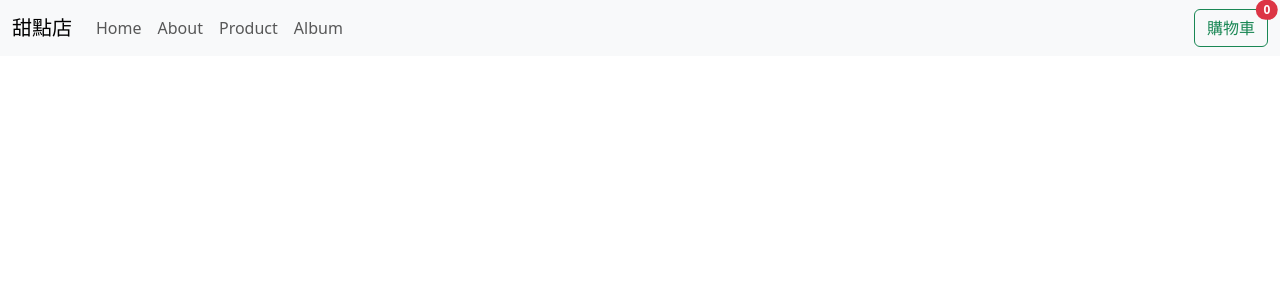
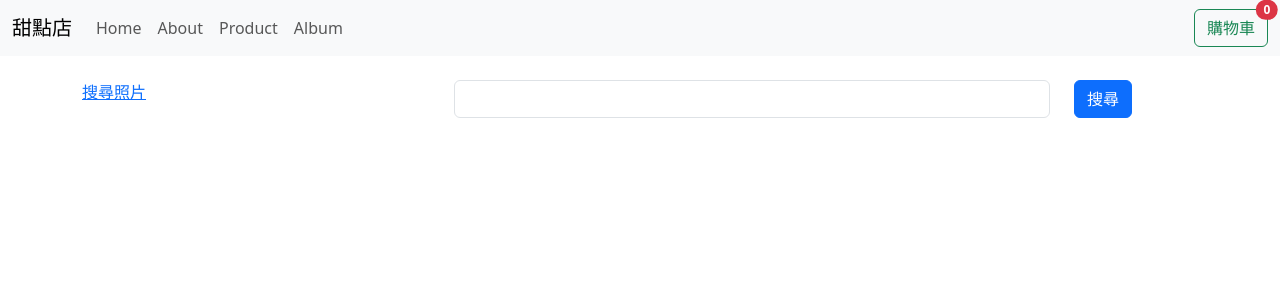
Before and after one commit to its22dev/react-22-final-project, a React (Create React App) app: page /album/search in a window 1280 px wide. Shown: the top 300 px of the page. Built offline with nearby package versions, Linux system fonts and the light colour scheme.

Commit message:
fix: add search and pass data

```diff
--- a/src/assets/_utilities.scss
+++ b/src/assets/_utilities.scss
@@ -7,3 +7,8 @@
    height: 50px;
    object-fit: cover;
 }
+.img-thumbnail{
+  width: 150px;
+  height: 150px;
+  object-fit: cover;
+}
--- a/src/compenents/Container.js
+++ b/src/compenents/Container.js
@@ -4,6 +4,9 @@ import About from './pages/About'
 import ProductList from './pages/ProductList';
 import Album from './pages/Album';
 import AlbumIndex from './pages/album/AlbumIndex';
+import AlbumPhoto from './pages/album/AlbumPhoto';
+import AlbunSearch from './pages/album/AlbumSearch';
+
 
 const Container = ({ }) => {
   return <div className="container mt-4">
@@ -14,6 +17,8 @@ const Container = ({ }) => {
         <Route path='/products' element={<ProductList />} />
         <Route path='/album' element={<Album />} >
           <Route index element={<AlbumIndex />} />
+          <Route path=':id' element={<AlbumPhoto />} />
+          <Route path='search' element={<AlbunSearch />} />
         </Route>
       </Routes>
     </div>
--- a/src/compenents/pages/Album.js
+++ b/src/compenents/pages/Album.js
@@ -1,31 +1,16 @@
-import { useEffect, useState } from "react";
-import { Outlet } from "react-router-dom";
-import axios from "axios";
-
-const api = "https://api.unsplash.com/search/photos";
-const accessId = process.env.REACT_APP_UNSPLASH_ACCESS;
+import { Link, Outlet } from "react-router-dom";
 
 const Album = ({ }) => {
-  const [dataList, setDataList] = useState([])
-  useEffect(() => {
-    (async () => {
-      const res = await axios.get(`${api}?client_id=${accessId}&query=camera`);
-      const { results } = res.data
-      setDataList(results);
-    })();
-  }, [])
 
-  return (<div className="row">
-    <div className="col-4">
-      Album nav
-      {dataList.map((item) => {
-        return <li key={item.id}>{item.id}</li>
-      })}
+  return (
+    <div className="row">
+      <div className="col-4">
+        <Link to='search' >搜尋照片</Link>
+      </div>
+      <div className="col-8">
+        <Outlet/>
+      </div>
     </div>
-    <div className="col-8">
-      <Outlet context={dataList} />
-    </div>
-  </div>
   )
 }
 
--- a/src/compenents/pages/album/AlbumIndex.js
+++ b/src/compenents/pages/album/AlbumIndex.js
@@ -1,10 +1,8 @@
-import { useOutletContext } from "react-router-dom";
 
 const AlbumIndex = ({ }) => {
-  const dataList = useOutletContext();
 
   return (<div className="row">
-
+    index
   </div>
   )
 }
--- /dev/null
+++ b/src/compenents/pages/album/AlbumPhoto.js
@@ -0,0 +1,37 @@
+import { useEffect, useState } from "react";
+import { useParams } from "react-router-dom";
+import axios from "axios";
+import { BsArrowUpRight } from "react-icons/bs";
+
+const api = "https://api.unsplash.com/photos";
+const accessId = process.env.REACT_APP_UNSPLASH_ACCESS;
+
+const AlbumPhoto = ({ }) => {
+  const { id } = useParams();
+  const [target, setTarget] = useState({});
+
+  useEffect(() => {
+    const fetchData = async () => {
+      const res = await axios.get(`${api}/${id}?client_id=${accessId}`)
+      setTarget(res.data)
+    }
+    fetchData()
+  }, [id])
+  console.log(target);
+
+  return (target &&
+    <div className="row">
+      <div className="card p-0" style={{ width: '400px' }}>
+        <img src={target?.urls?.regular} className="card-img-top" alt="..." />
+        <div className="card-body">
+          <h5 className="card-title">{target?.id}</h5>
+          <p className="card-text">{target?.description}</p>
+          <a href={target?.links?.html} target="_blank" className="btn btn-primary" >Unsplash <BsArrowUpRight /></a>
+        </div>
+      </div>
+    </div>
+  )
+}
+
+
+export default AlbumPhoto;
--- /dev/null
+++ b/src/compenents/pages/album/AlbumSearch.js
@@ -0,0 +1,52 @@
+import { useState } from "react";
+import { Link } from "react-router-dom";
+import axios from "axios";
+
+const api = "https://api.unsplash.com/search/photos";
+const accessId = process.env.REACT_APP_UNSPLASH_ACCESS;
+
+const AlbunSearch = ({ }) => {
+  const [search, setSearch] = useState('')
+  const [dataList, setDataList] = useState([])
+
+  const onClick = async () => {
+    const res = await axios.get(`${api}?client_id=${accessId}&query=${search}`)
+    const { results } = res.data
+    setDataList(results)
+    console.log(results)
+  }
+
+  return (
+    <div>
+      <div className="row mb-4">
+        <div className="col-10">
+          <input
+            type='text'
+            className="form-control"
+            defaultValue={search}
+            onChange={e => setSearch(e.target.value)}
+          />
+        </div>
+        <div className="col-2">
+          <button className="btn btn-primary" onClick={onClick}>搜尋</button>
+        </div>
+      </div>
+      <div className="row">
+        {dataList.length > 0 &&
+          (dataList.map((item) => {
+            return (
+              <div className="col-2 p-0 m-1" key={item.id}>
+                <Link to={`/album/${item.id}`} >
+                  <img src={item.urls.small} class="img-thumbnail" alt="..." />
+                </Link>
+              </div>
+            )
+          }))
+        }
+      </div>
+    </div >
+  )
+}
+
+
+export default AlbunSearch;
```
